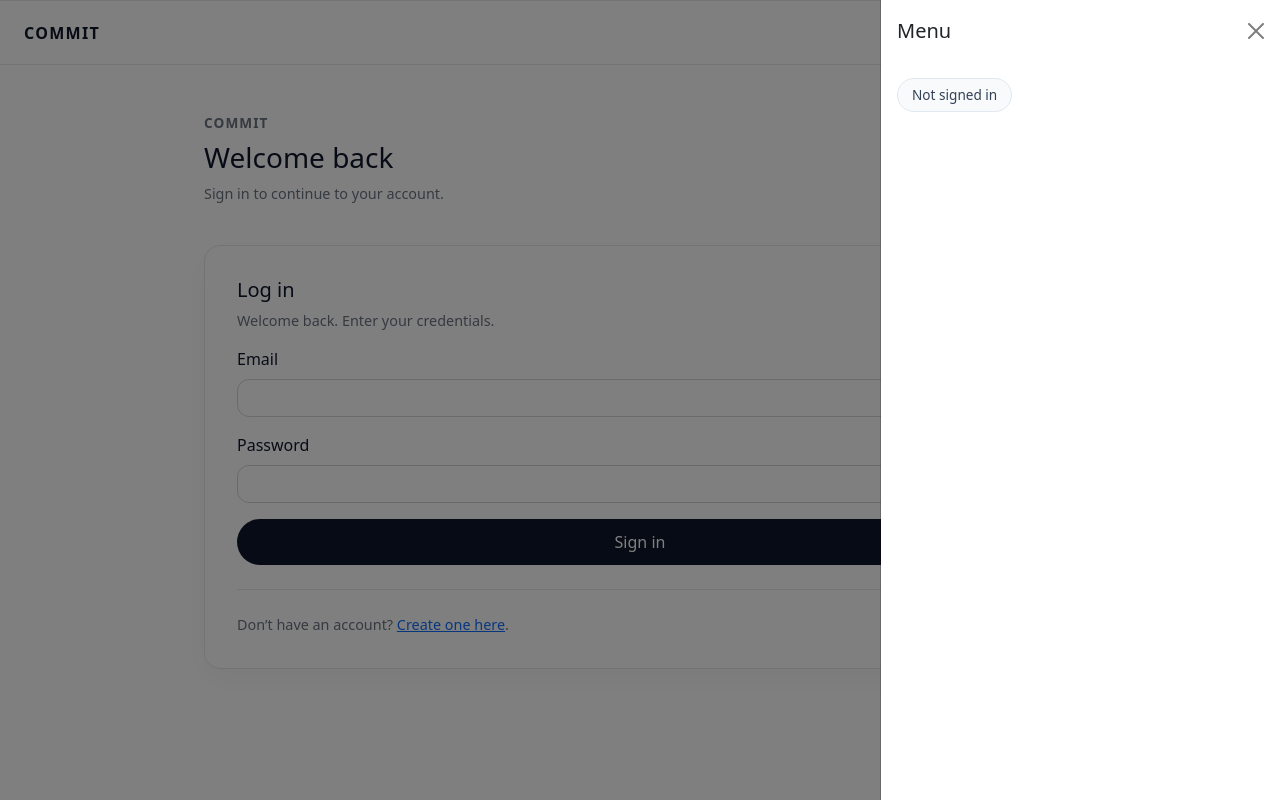
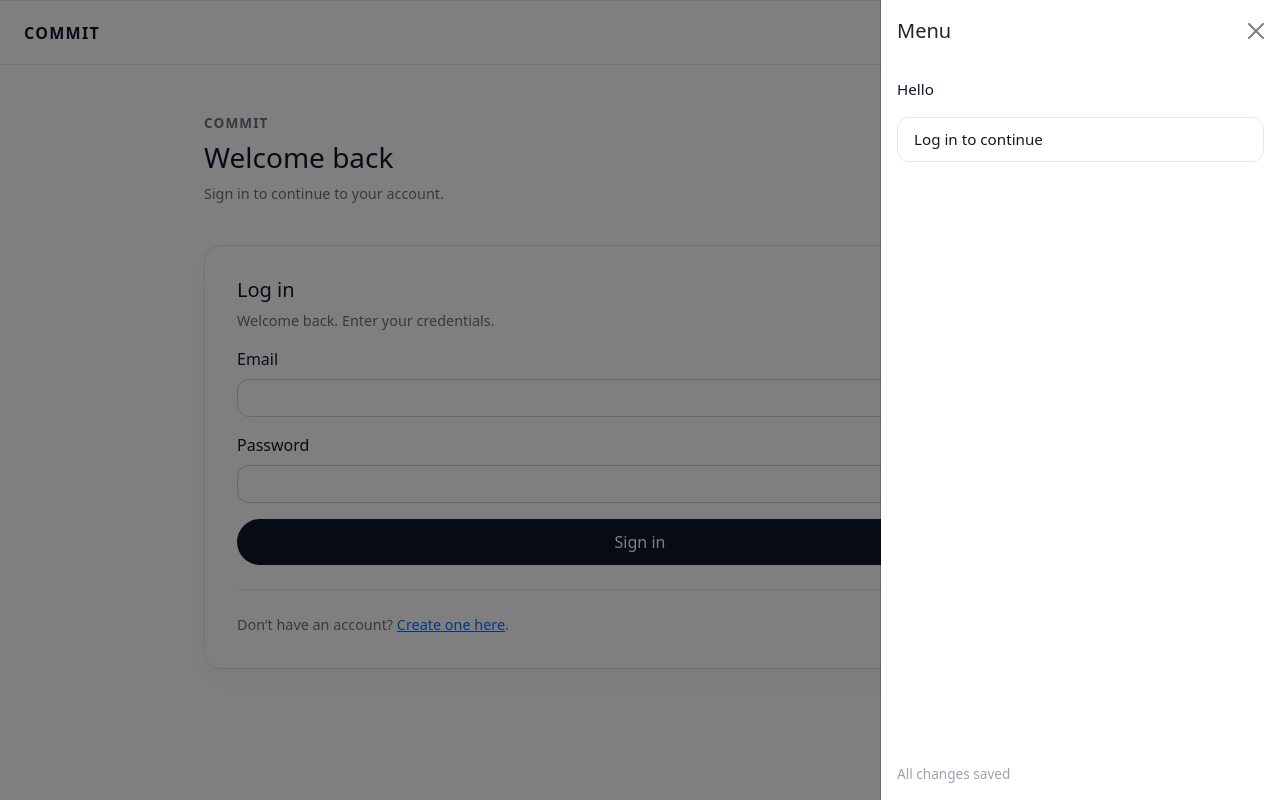
Before and after one commit to classicfoo/commit, a PHP site: page /index.php in a window 1280 px wide, after a click that opens the changed part. Run offline with PHP 8.4, Linux system fonts and the light colour scheme.

Commit message:
Restyle offcanvas menu

```diff
--- a/auth_header.php
+++ b/auth_header.php
@@ -92,6 +92,46 @@ $currentUser = $currentUser ?? null;
         padding: 6px 14px;
         color: #334155;
       }
+      .menu-panel {
+        display: flex;
+        flex-direction: column;
+        gap: 16px;
+        height: 100%;
+      }
+      .menu-greeting {
+        font-size: 0.95rem;
+        color: #0f172a;
+        margin: 0;
+      }
+      .menu-card {
+        border: 1px solid #e5e7eb;
+        border-radius: 12px;
+        background: #ffffff;
+        overflow: hidden;
+      }
+      .menu-item,
+      .menu-action button {
+        width: 100%;
+        padding: 10px 16px;
+        text-align: left;
+        background: transparent;
+        border: 0;
+        border-bottom: 1px solid #e5e7eb;
+        color: #111827;
+        font-size: 0.95rem;
+      }
+      .menu-item:last-child,
+      .menu-action:last-child button {
+        border-bottom: 0;
+      }
+      .menu-action {
+        margin: 0;
+      }
+      .menu-footer {
+        font-size: 0.85rem;
+        color: #9ca3af;
+        margin: auto 0 0;
+      }
       @media (max-width: 576px) {
         .app-shell {
           margin: 24px auto;
@@ -129,20 +169,27 @@ $currentUser = $currentUser ?? null;
         <h5 class="offcanvas-title" id="mainMenuLabel">Menu</h5>
         <button type="button" class="btn-close" data-bs-dismiss="offcanvas" aria-label="Close"></button>
       </div>
-      <div class="offcanvas-body d-flex flex-column gap-3">
-        <span class="status-pill align-self-start">
+      <div class="offcanvas-body">
+        <div class="menu-panel">
+          <p class="menu-greeting">
             <?php if ($currentUser): ?>
-            Signed in as <?php echo htmlspecialchars($currentUser['email'], ENT_QUOTES, 'UTF-8'); ?>
+              Hello, <?php echo htmlspecialchars($currentUser['email'], ENT_QUOTES, 'UTF-8'); ?>
             <?php else: ?>
-            Not signed in
+              Hello
             <?php endif; ?>
-        </span>
+          </p>
+          <div class="menu-card">
             <?php if ($currentUser): ?>
-          <form method="post" class="mt-2">
+              <form method="post" class="menu-action">
                 <input type="hidden" name="action" value="logout">
-            <button type="submit" class="btn btn-outline-dark w-100">Log out</button>
+                <button type="submit">Logout</button>
               </form>
+            <?php else: ?>
+              <div class="menu-item">Log in to continue</div>
             <?php endif; ?>
+          </div>
+          <p class="menu-footer">All changes saved</p>
+        </div>
       </div>
     </div>
     <div class="app-shell">
```
Lines whose indentation alone changed are shown as unchanged.
